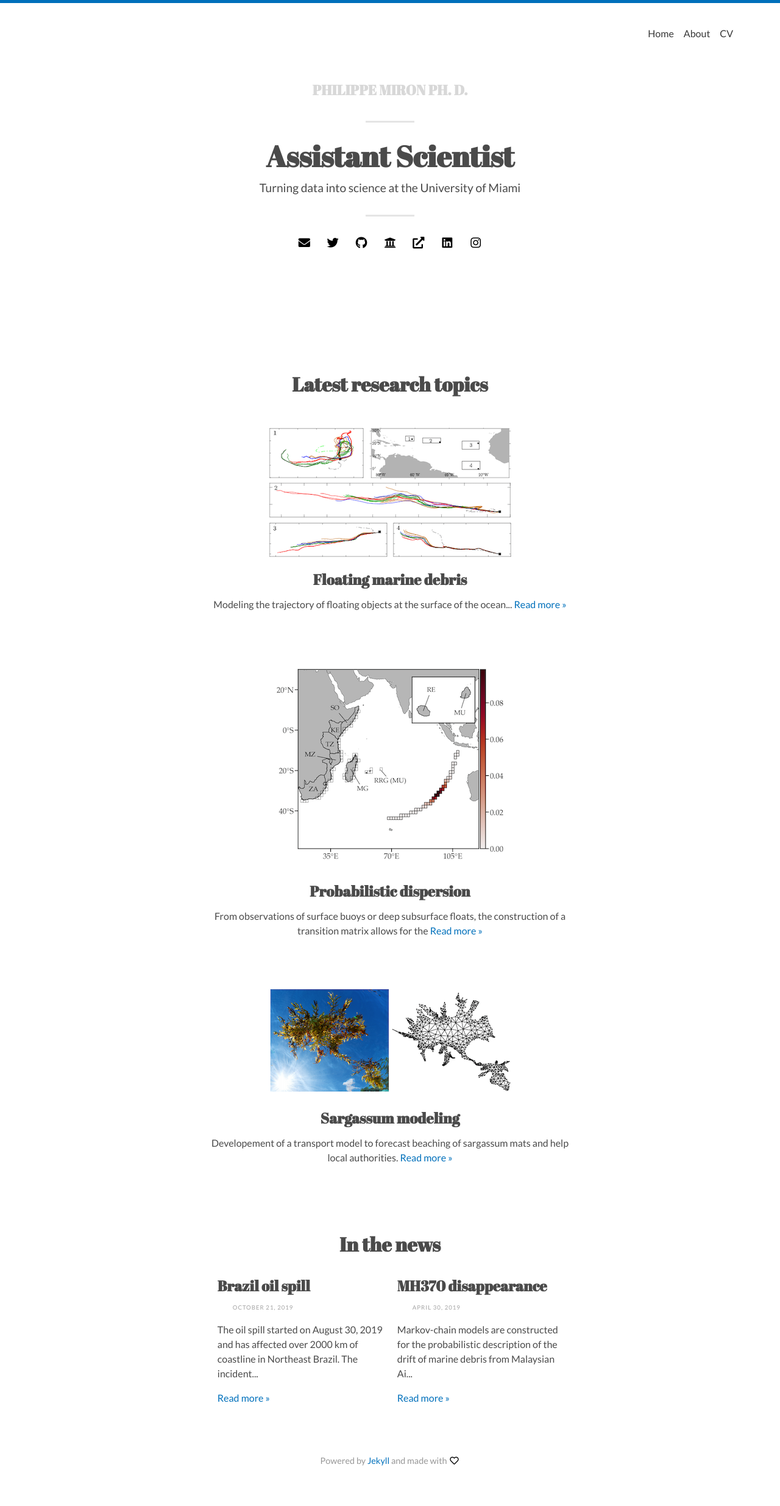
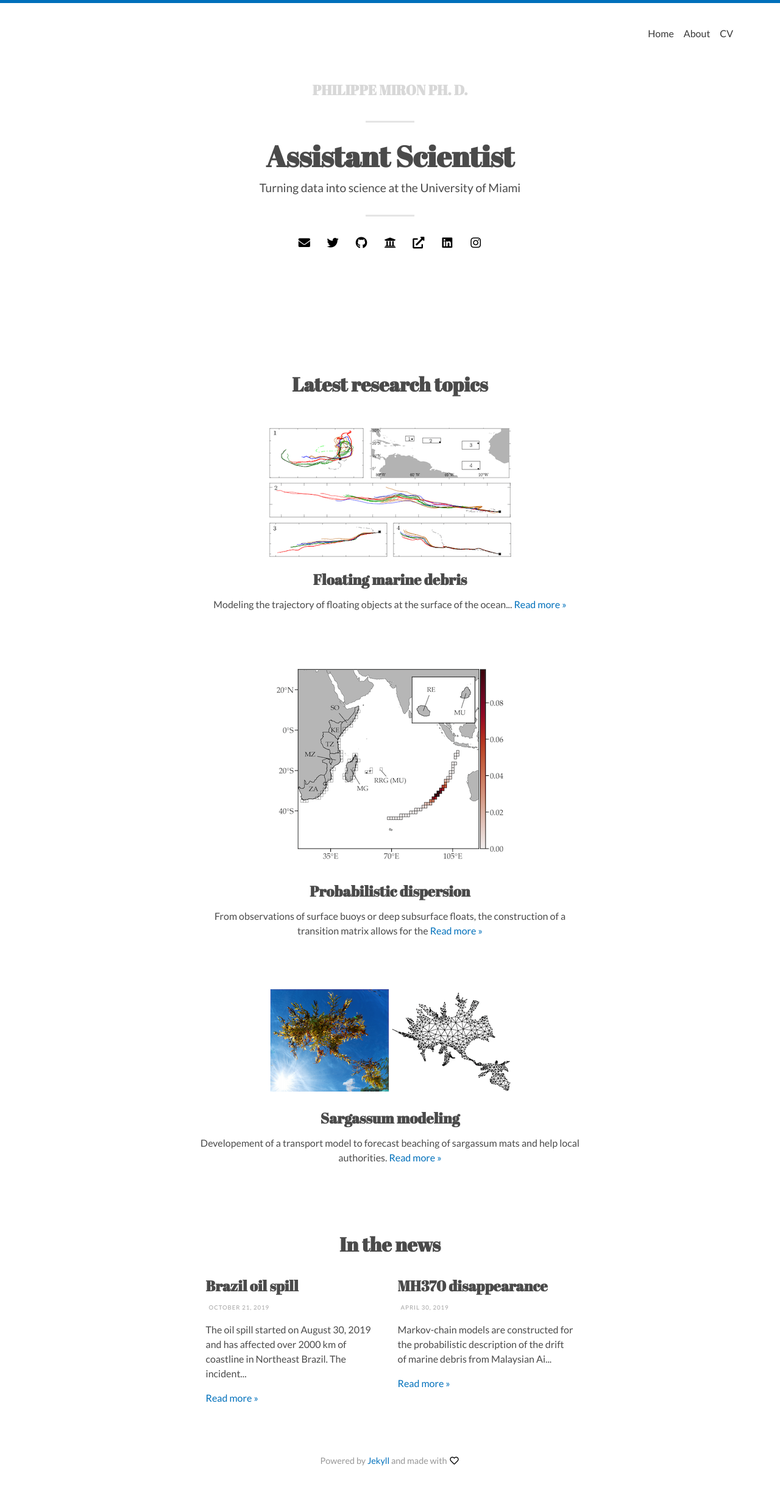
Before and after one commit to philippemiron/philippemiron.github.io, a Jekyll site: the page built from index.html, in a window 1280 px wide. Shown: the whole page at 61% size. Built offline with Jekyll 4.4.1, drawn with Linux system fonts in a browser that asks for light colours; nearby versions of some CDN libraries; the list of posts is cut into pages by our own code.

Commit message:
wider text when width of the page is small

```diff
--- a/_sass/base/_global.scss
+++ b/_sass/base/_global.scss
@@ -84,7 +84,7 @@ dd {
 p, ol, ul, dl, .math-display {
   line-height: 1.5;
   margin-bottom: 1em;
-  padding: 0px 25px;
+  padding: 0px 5px;
 }
 .math-display {
   display: inline-block;
```
